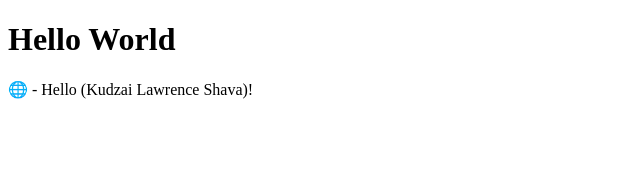
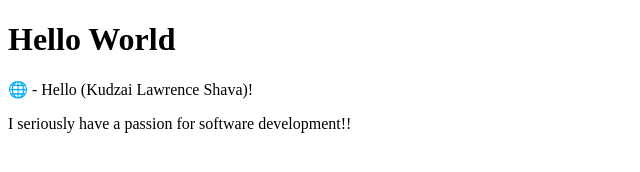
Before and after one commit to klshava/witseie-elen4010, a plain HTML site: page index.html in a window 1280 px wide. Shown: the whole page, without its empty margins (0-640 px from the left). Drawn offline with Linux system fonts and the light colour scheme.

Commit message:
My third commit

```diff
--- a/index.html
+++ b/index.html
@@ -9,5 +9,11 @@
 <p>
 &#127760 - Hello (Kudzai Lawrence Shava)!
 </p>
+
+<p>
+I seriously have a passion for software development!!
+</p>
+
+
 </body>
 </html>
```
